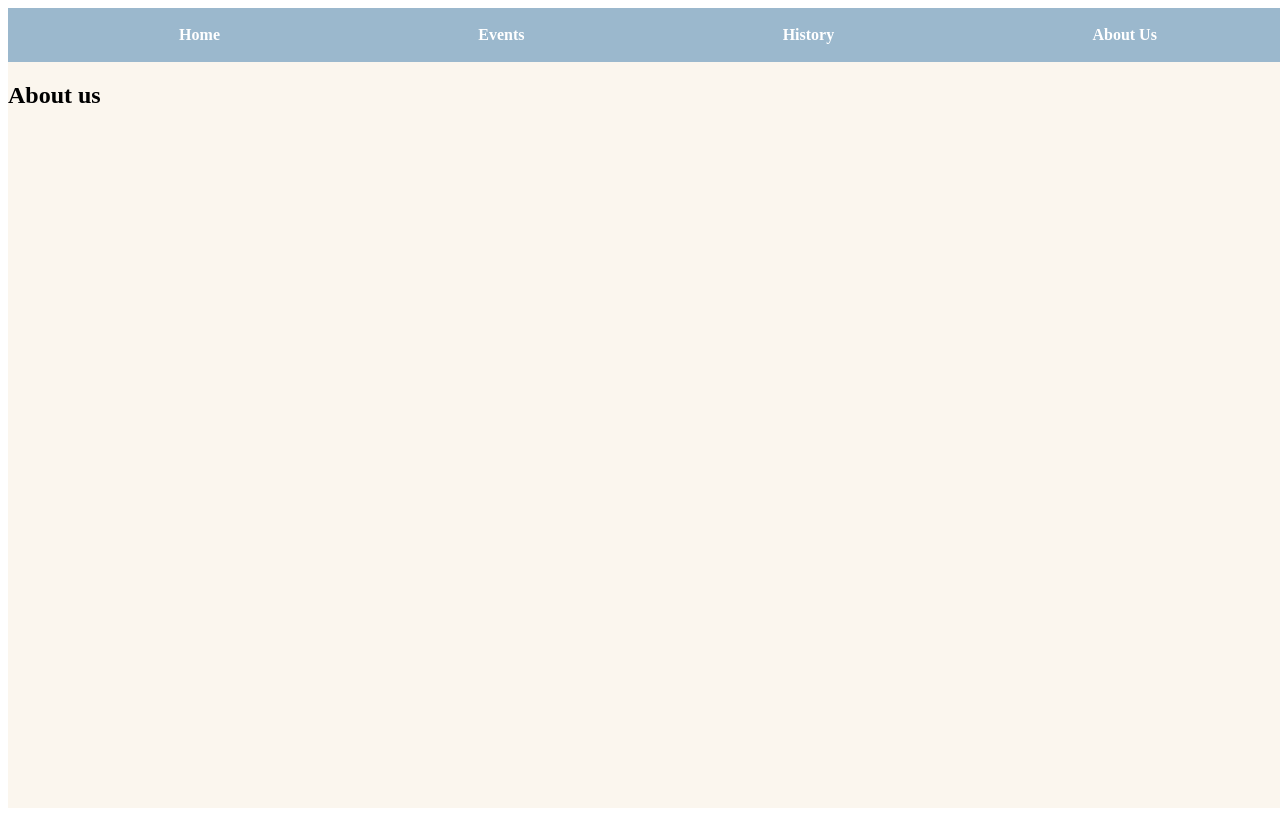
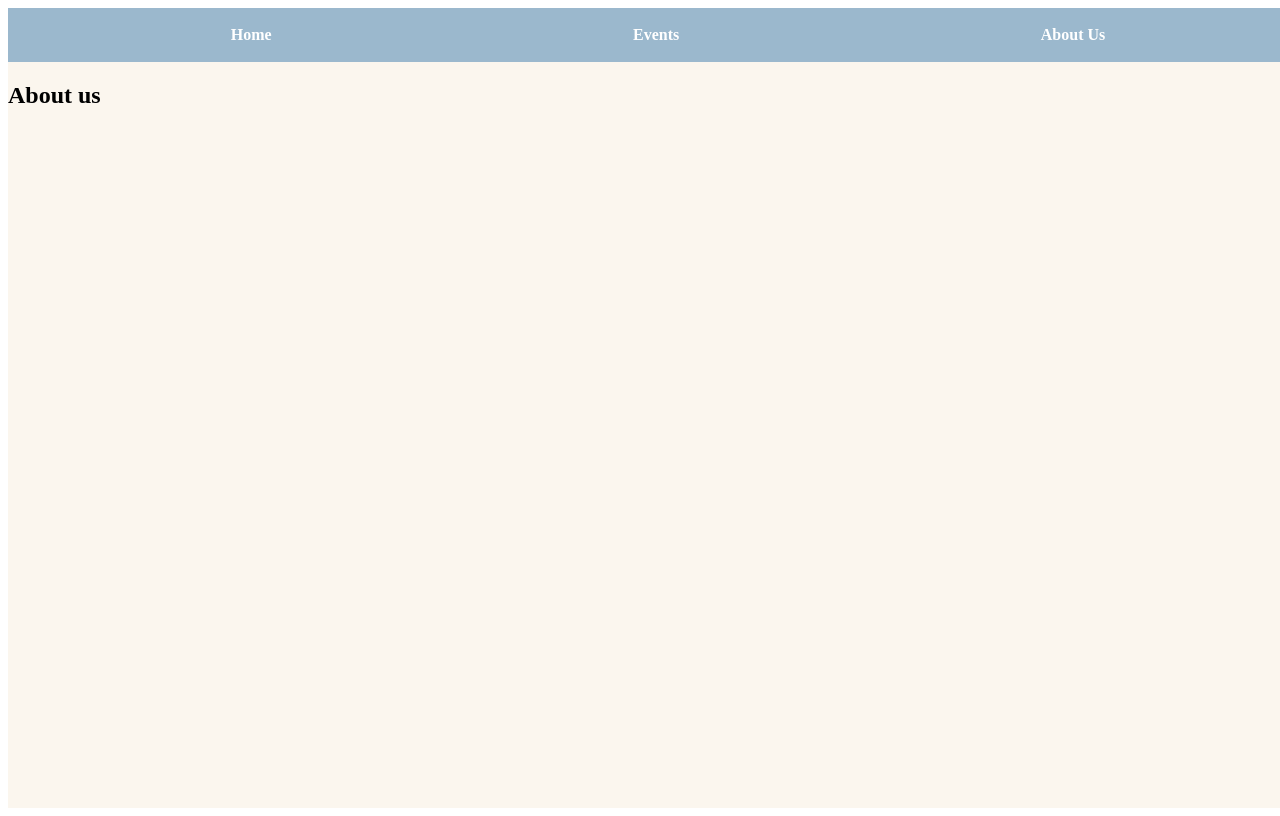
Before and after one commit to sidiBtr/CSCI480-project, a React (Vite) app in the folder frontend/: page /aboutUs in a window 1280 px wide. Built offline with nearby package versions, Linux system fonts and the light colour scheme.

Commit message:
take out history

```diff
--- a/frontend/src/components/Navbar.jsx
+++ b/frontend/src/components/Navbar.jsx
@@ -12,9 +12,6 @@ export default function Navbar() {
             <Link to={'/events'}>
             <li>Events</li>
             </Link>
-           <Link to={'/history'}>
-           <li>History</li>
-           </Link>
            <Link to={'/aboutUs'}>
            <li>About Us</li>
            </Link>
```
